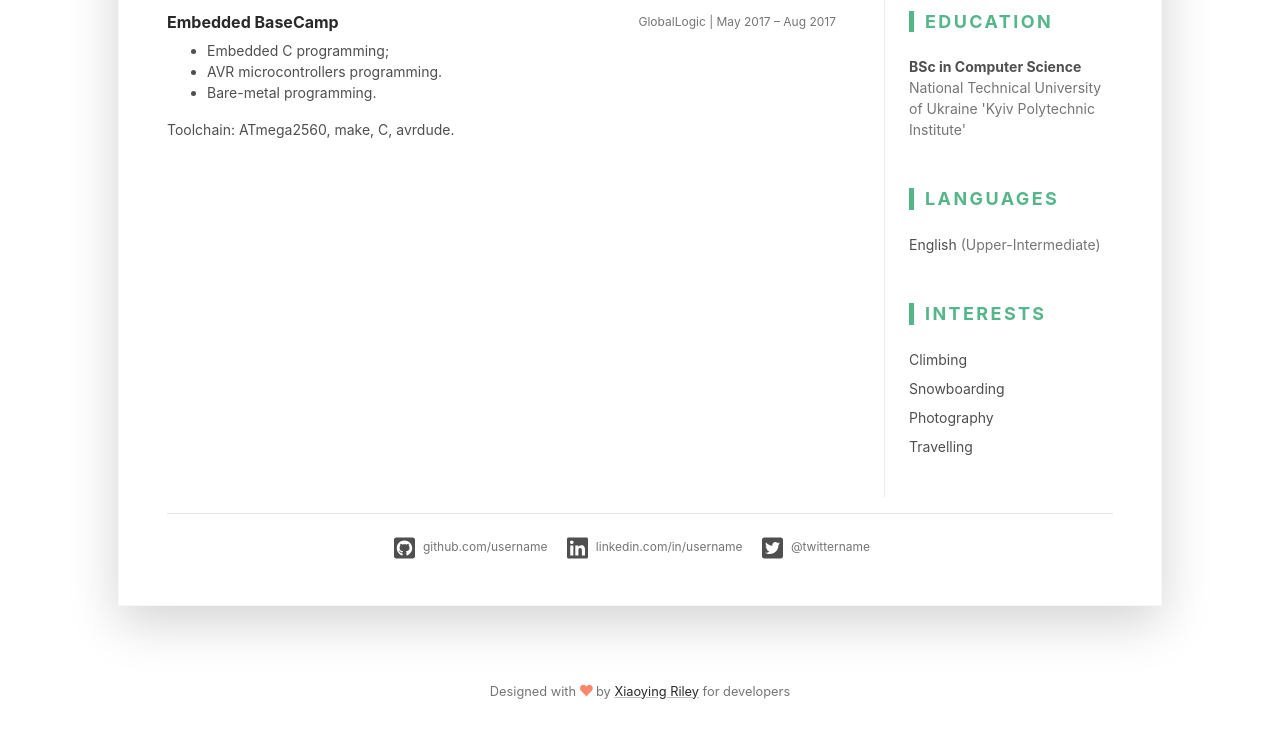
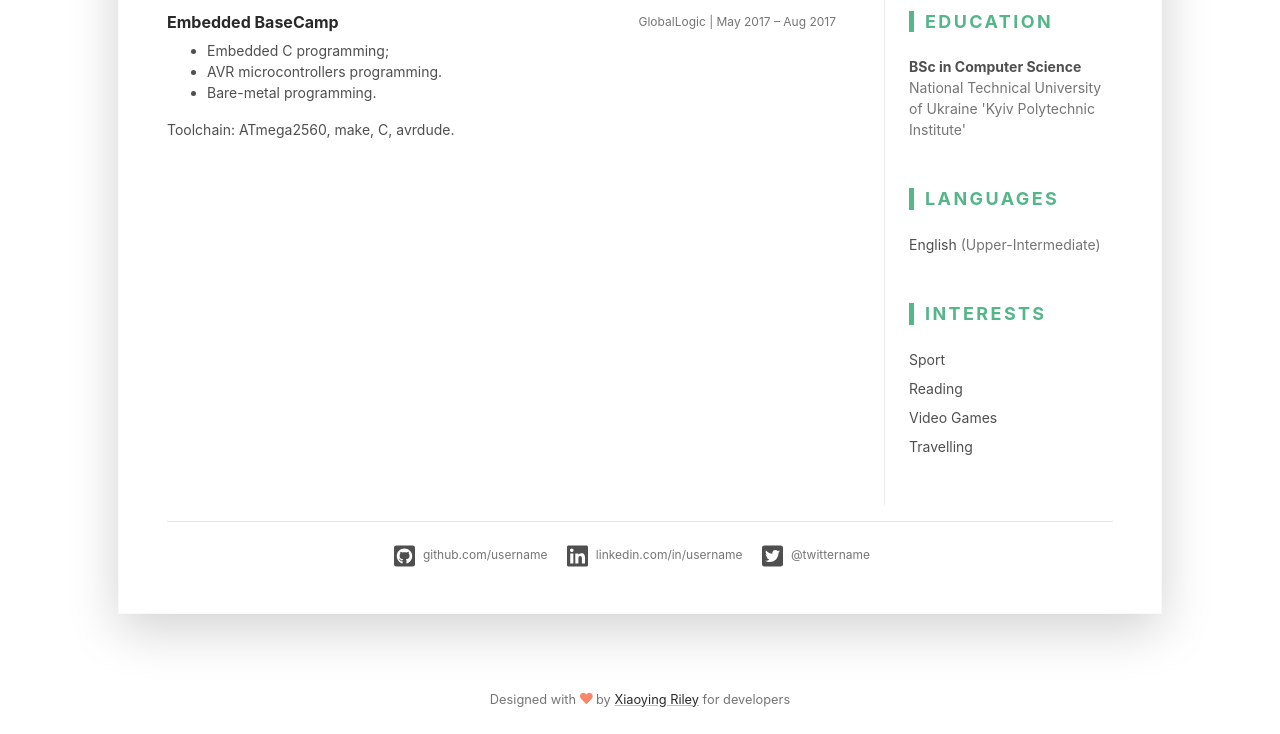
Before and after one commit to vvereta/vvereta.github.io, a plain HTML site: page index.html in a window 1280 px wide. Shown: the part 754-1488 px from the top of the page. Drawn offline with Linux system fonts and the light colour scheme.

Commit message:
Upd interests

```diff
--- a/index.html
+++ b/index.html
@@ -146,10 +146,10 @@
 									<section class="skills-section py-3">
 										<h3 class="text-uppercase resume-section-heading mb-4">Interests</h3>
 										<ul class="list-unstyled resume-interests-list mb-0">
-											<li class="mb-2">Climbing</li>
-											<li class="mb-2">Snowboarding</li>
-											<li class="mb-2">Photography</li>
-											<li>Travelling</li>
+											<li class="mb-2">Sport</li>
+											<li class="mb-2">Reading</li>
+											<li class="mb-2">Video Games</li>
+											<li class="mb-2">Travelling</li>
 										</ul>
 									</section><!--//certificates-section-->
 
```
